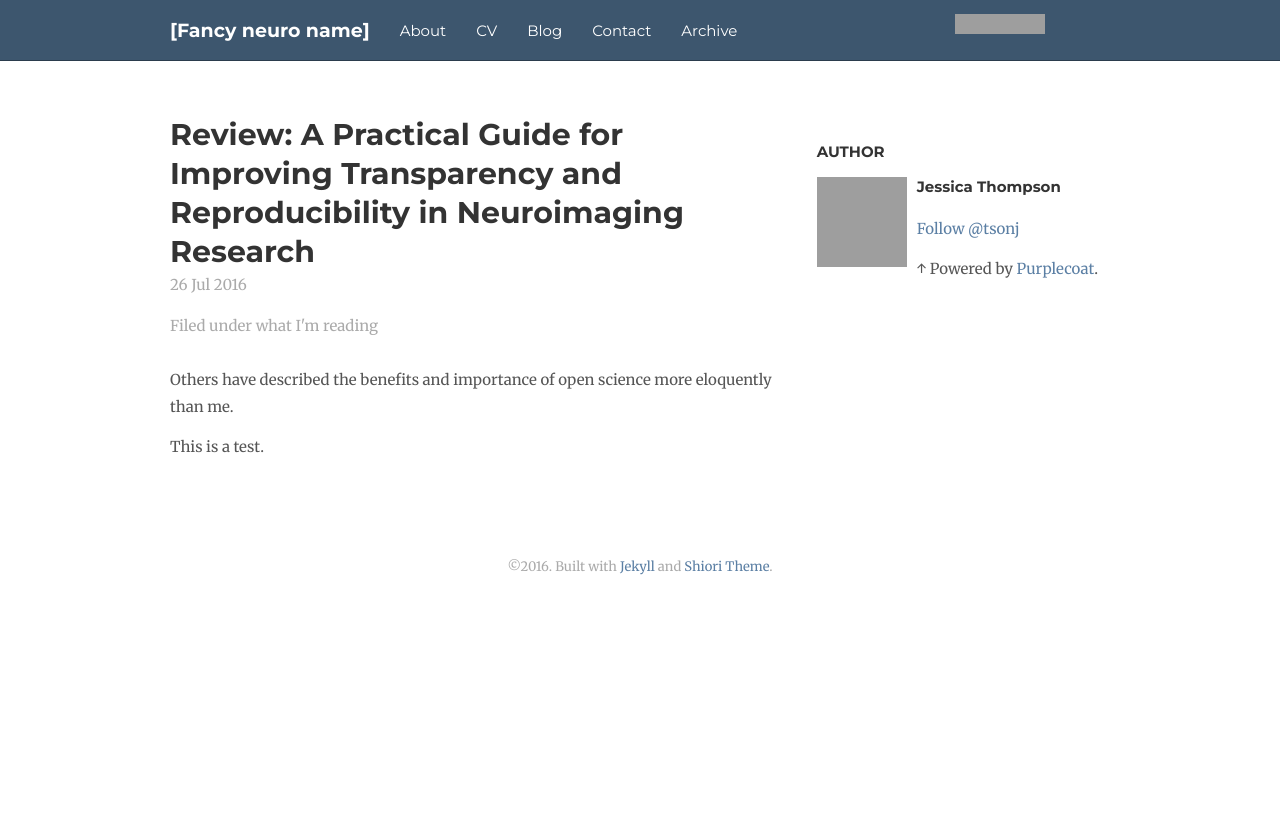
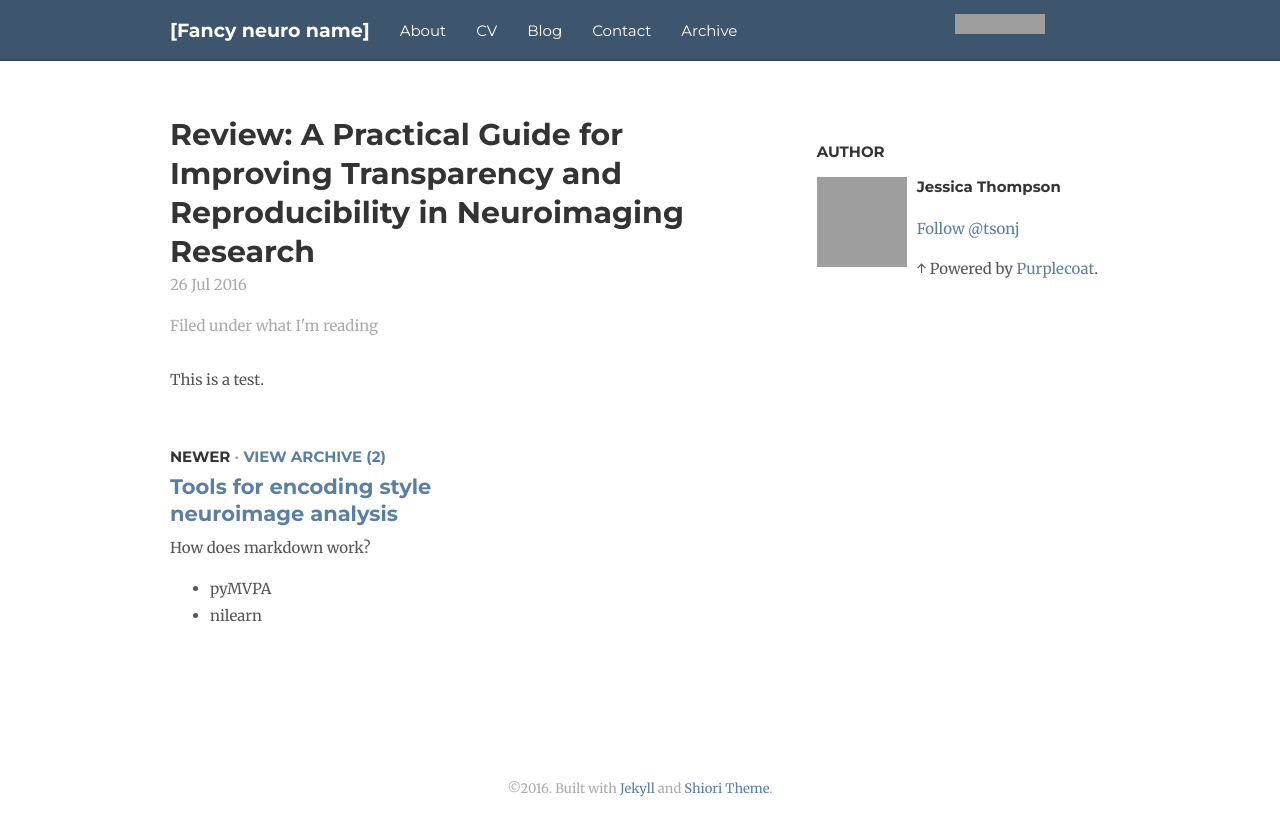
Before and after one commit to thompsonj/thompsonj.github.io, a Jekyll site: the page built from _posts/2016-07-26-improving-transparency-reproducibility.md, in a window 1280 px wide, cut to the strip 0-836 px from the top of the page. Built offline with Jekyll 4.4.1, drawn with Linux system fonts in a browser that asks for light colours; nearby versions of some CDN libraries; comment, search, counter and statistics services are not loaded; grey boxes are pictures that could not be loaded.

Commit message:
add second post

```diff
--- a/_posts/2016-07-26-improving-transparency-reproducibility.md
+++ b/_posts/2016-07-26-improving-transparency-reproducibility.md
@@ -5,7 +5,7 @@ date:   2016-07-26 14:05:00 +0200
 categories: [what I'm reading]
 ---
 
-Others have described the benefits and importance of open science more eloquently than me.
+
 
 This is a test.
 
--- /dev/null
+++ b/_posts/2016-07-27-encoding-tools.md
@@ -0,0 +1,10 @@
+---
+layout: post
+title:  "Tools for encoding style neuroimage analysis"
+date:   2016-07-26 15:34:00 +0200
+categories: [tools]
+---
+
+How does markdown work?
+* pyMVPA
+* nilearn
```
Also changed, not shown: 2 other files.
